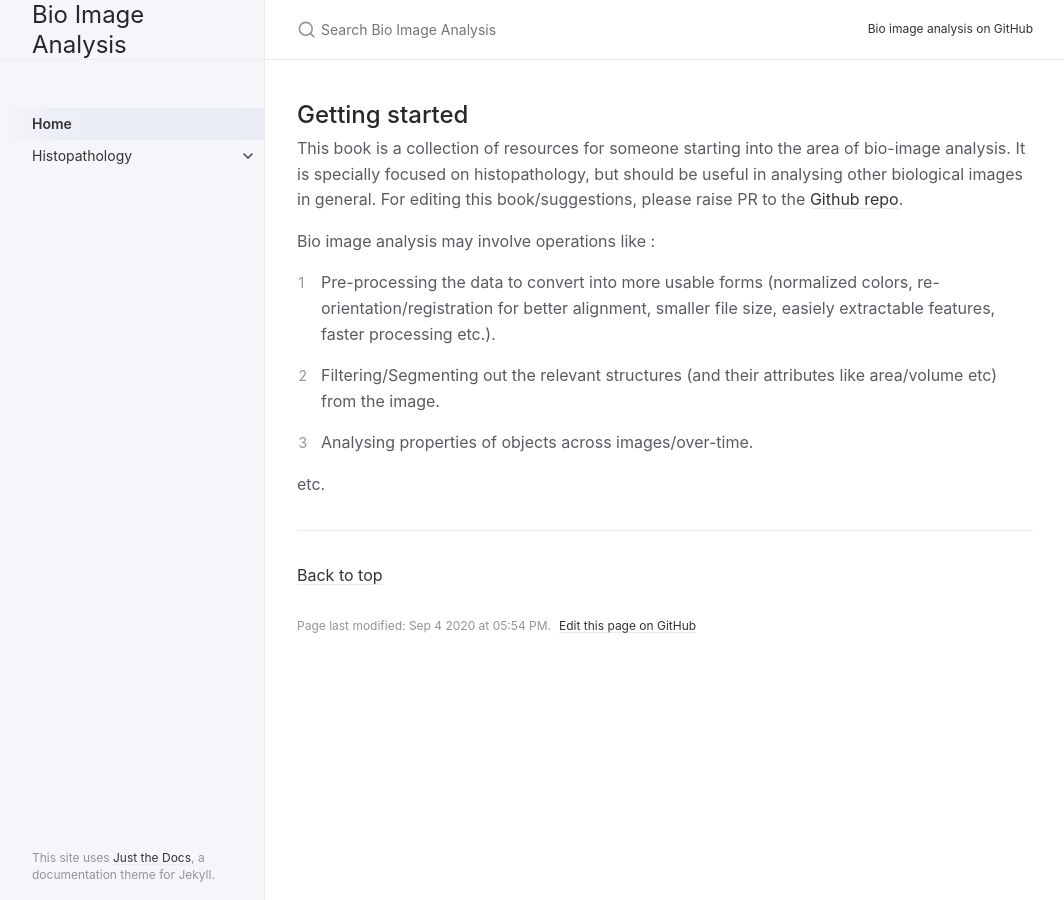
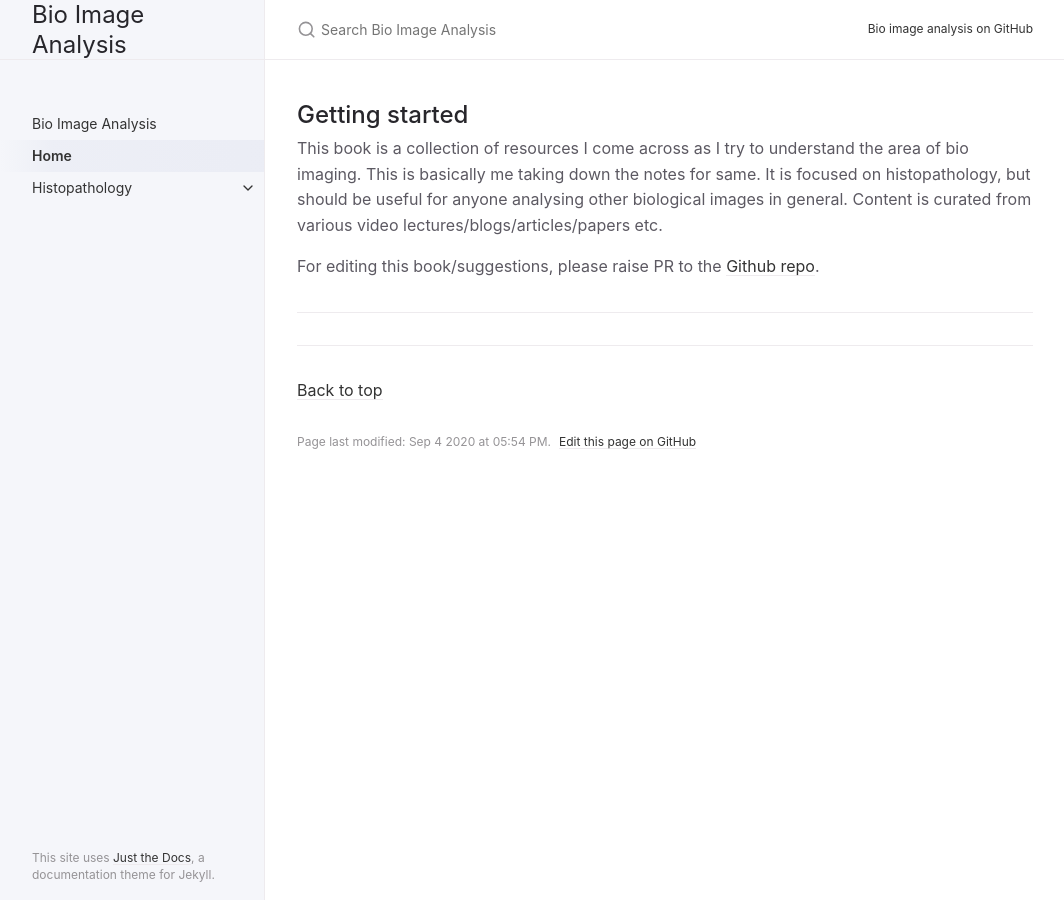
Before and after one commit to Amit-Tomar/bioimage-analysis, a Jekyll site: the page built from index.md, in a window 1280 px wide. Shown: the whole page, without its empty margins (107-1171 px from the left). Built offline with Jekyll 4.4.1, drawn with Linux system fonts in a browser that asks for light colours.

Commit message:
Re structured main page

```diff
--- a/index.md
+++ b/index.md
@@ -9,14 +9,8 @@ last_modified_date: 2020-09-4T17:54:08+0000
 
 ## Getting started
 
-This book is a collection of resources for someone starting into the area of bio-image analysis. It is specially focused on histopathology, but should be useful in analysing other biological images in general. For editing this book/suggestions, please raise PR to the [Github repo](https://github.com/Amit-Tomar/bioimage-analysis/tree/master/index.md).
+This book is a collection of resources I come across as I try to understand the area of bio imaging. This is basically me taking down the notes for same. It is focused on histopathology, but should be useful for anyone analysing other biological images in general. Content is curated from various video lectures/blogs/articles/papers etc.
 
-Bio image analysis may involve operations like :
+For editing this book/suggestions, please raise PR to the [Github repo](https://github.com/Amit-Tomar/bioimage-analysis/tree/master/index.md).
 
-1. Pre-processing the data to convert into more usable forms (normalized colors, re-orientation/registration for better alignment, smaller file size, easiely extractable features, faster processing etc.).
-
-2. Filtering/Segmenting out the relevant structures (and their attributes like area/volume etc) from the image.
-
-3. Analysing properties of objects across images/over-time.
-
-etc.
+---
```
Also changed, not shown: docs/bioImageAnalysis.md (added, +16 -0 lines).
